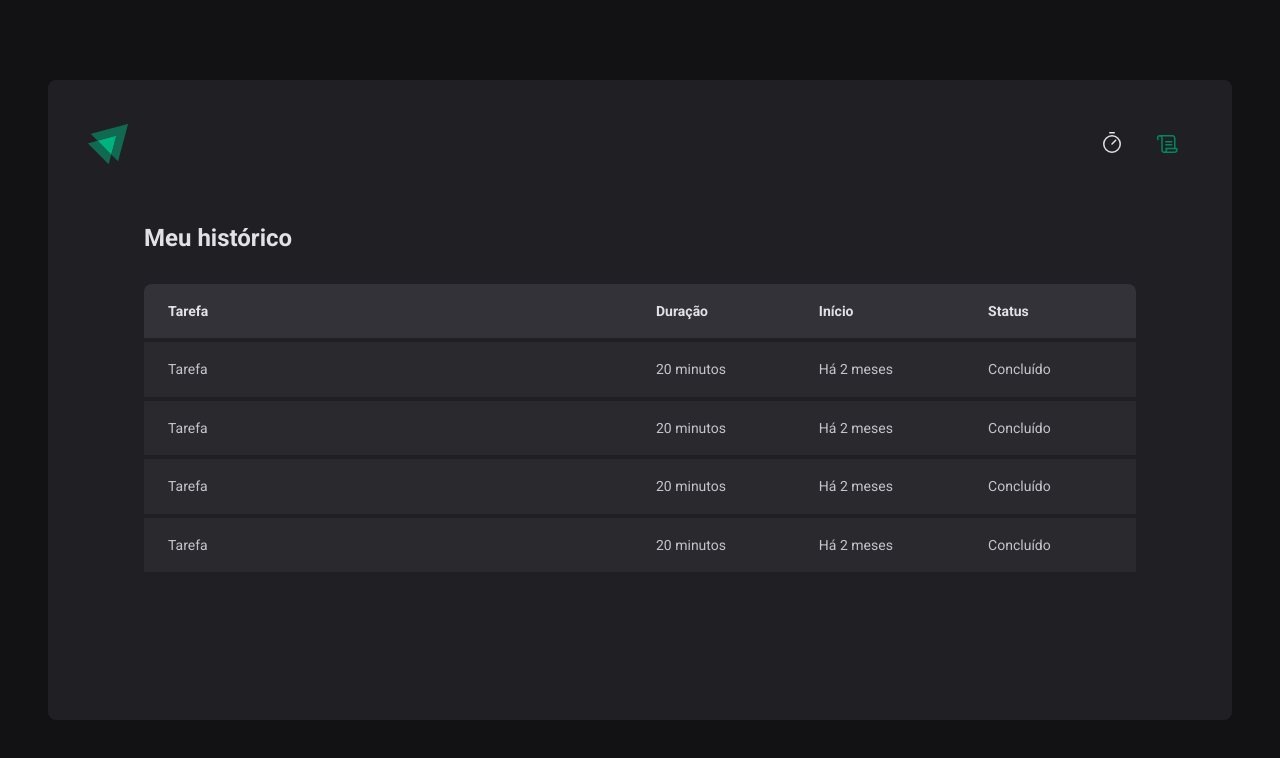
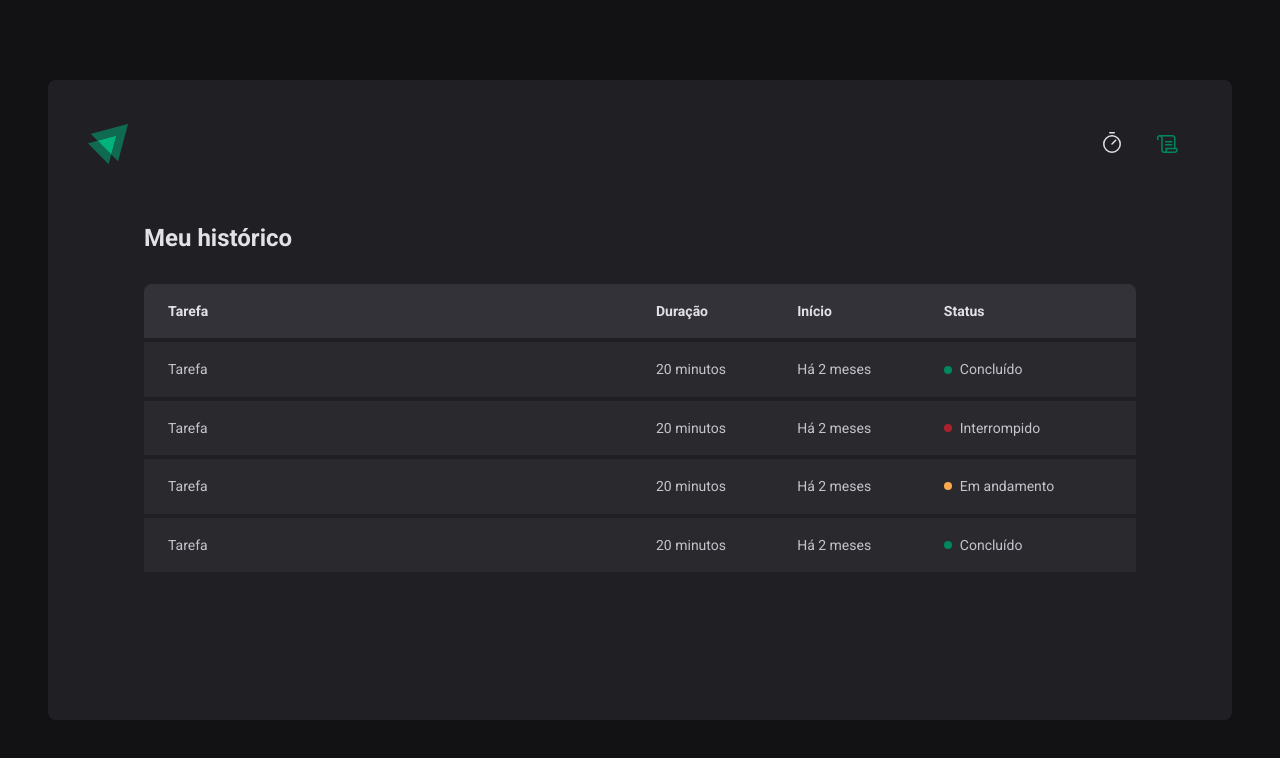
Before and after one commit to MarlonChi/ignite-timer, a React (Vite) app: page /history in a window 1280 px wide. Shown: the top 758 px of the page. Built offline with nearby package versions, Linux system fonts and the light colour scheme.

Commit message:
feat: status component

```diff
--- a/src/pages/History/index.tsx
+++ b/src/pages/History/index.tsx
@@ -1,4 +1,4 @@
-import { HistoryContainer, HistoryList } from "./styles";
+import { HistoryContainer, HistoryList, Status } from "./styles";
 
 export function History() {
   return (
@@ -19,25 +19,33 @@
               <td>Tarefa</td>
               <td>20 minutos</td>
               <td>Há 2 meses</td>
-              <td>Concluído</td>
+              <td>
+                <Status statusColor="green">Concluído</Status>
+              </td>
             </tr>
             <tr>
               <td>Tarefa</td>
               <td>20 minutos</td>
               <td>Há 2 meses</td>
-              <td>Concluído</td>
+              <td>
+                <Status statusColor="red">Interrompido</Status>
+              </td>
             </tr>
             <tr>
               <td>Tarefa</td>
               <td>20 minutos</td>
               <td>Há 2 meses</td>
-              <td>Concluído</td>
+              <td>
+                <Status statusColor="yellow">Em andamento</Status>
+              </td>
             </tr>
             <tr>
               <td>Tarefa</td>
               <td>20 minutos</td>
               <td>Há 2 meses</td>
-              <td>Concluído</td>
+              <td>
+                <Status statusColor="green">Concluído</Status>
+              </td>
             </tr>
           </tbody>
         </table>
--- a/src/pages/History/styles.ts
+++ b/src/pages/History/styles.ts
@@ -60,3 +60,27 @@
     }
   }
 `;
+
+const STATUS_COLORS = {
+  yellow: "yellow-500",
+  green: "green-500",
+  red: "red-500",
+} as const;
+
+interface StatusProps {
+  statusColor: keyof typeof STATUS_COLORS;
+}
+
+export const Status = styled.span<StatusProps>`
+  display: flex;
+  align-items: center;
+  gap: 0.5rem;
+
+  &::before {
+    content: "";
+    width: 0.5rem;
+    height: 0.5rem;
+    border-radius: 50%;
+    background: ${(props) => props.theme[STATUS_COLORS[props.statusColor]]};
+  }
+`;
```
